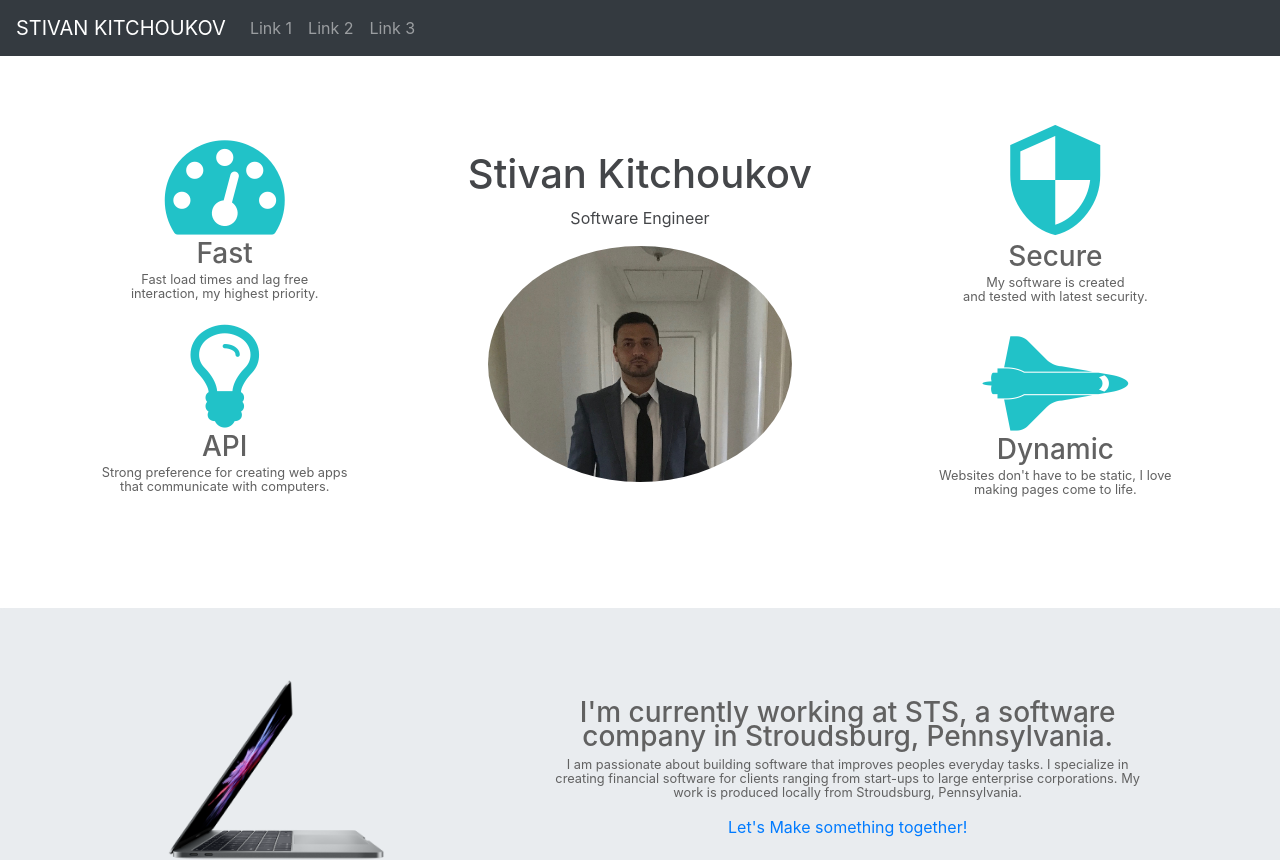
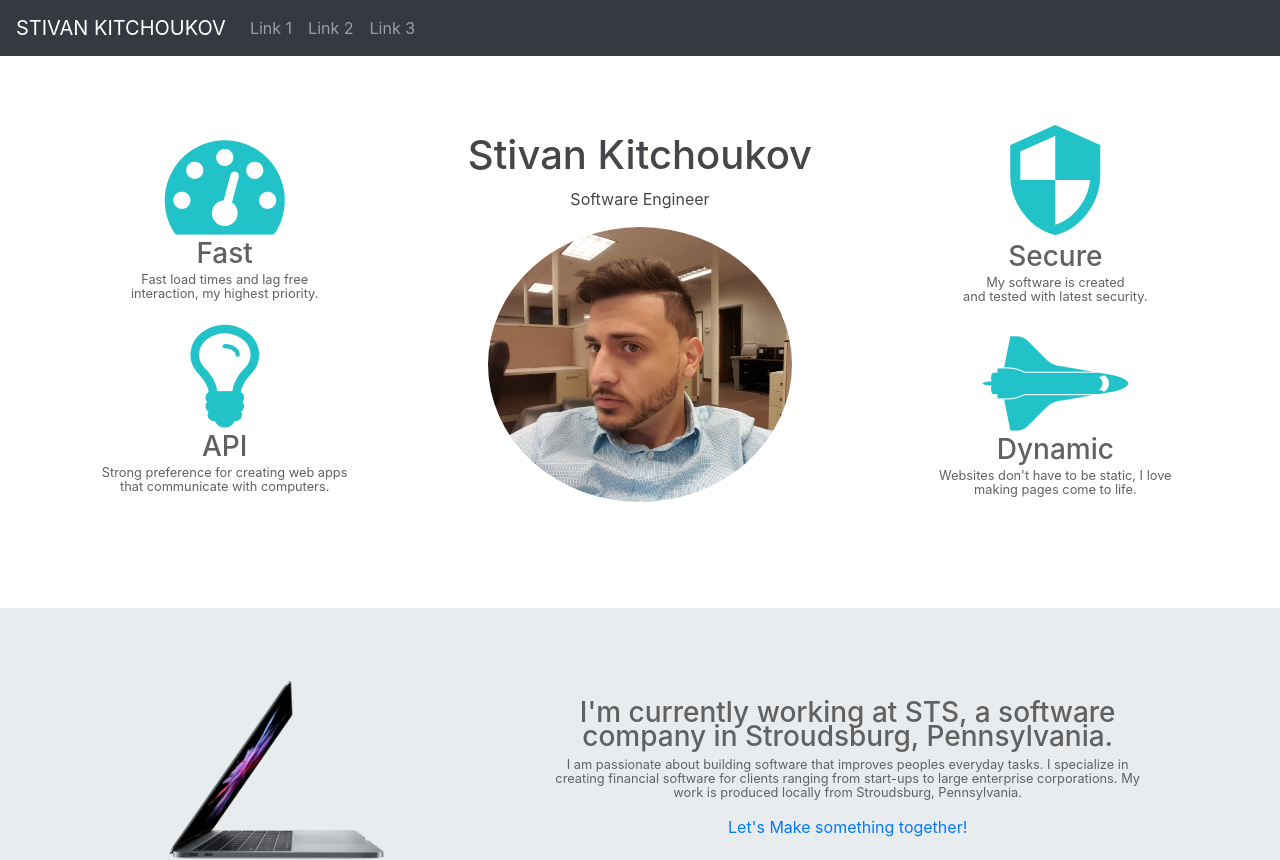
Before and after one commit to Pr0gramist/AWS_WebPortfolio, a React (Create React App) app: page / in a window 1280 px wide. Shown: the top 860 px of the page. Built offline with nearby package versions, Linux system fonts and the light colour scheme.

Commit message:
Changed homepage image

```diff
--- a/src/components/pages/homePage.js
+++ b/src/components/pages/homePage.js
@@ -1,5 +1,5 @@
 import React, { Component } from 'react';
-import myPic from '../images/stivan.jpeg';
+import myPic from '../images/stivan2.jpg';
 import macbookPic from '../images/macbook.png';
 import codeskillsPic from '../images/codeface.png';
 class Homepage extends Component {
@@ -19,7 +19,7 @@ class Homepage extends Component {
                         <div class="col-4">
                             <h1 id="white_background_text">Stivan Kitchoukov</h1>
                             <p id="white_background_text">Software Engineer</p>
-                            <img src={myPic} class="rounded-circle" alt="Stivan Kitchoukov" width="304" height="236"></img>
+                            <img src={myPic} class="rounded-circle" alt="Stivan Kitchoukov" width="304" height="275"></img>
                         </div>
                         <div class="col-4">
                             <i id="homepage_icons" class="material-icons">security</i>
```
Also changed, not shown: src/components/images/stivan2.jpg (added).
